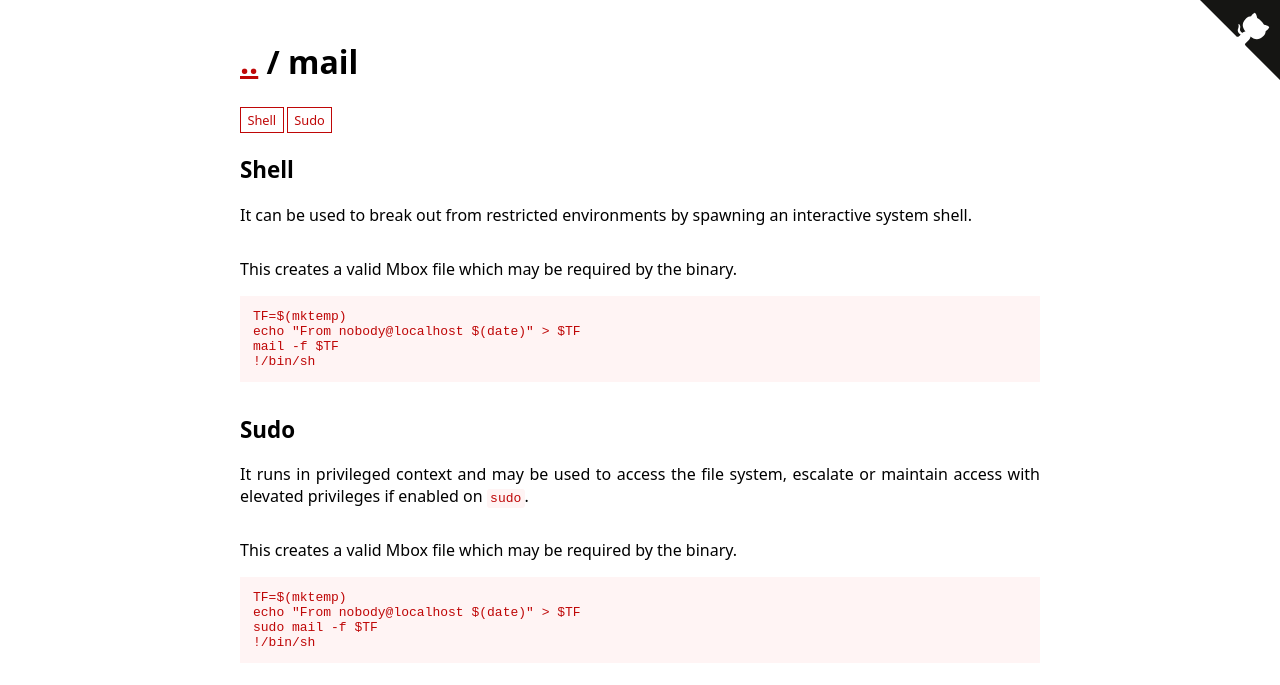
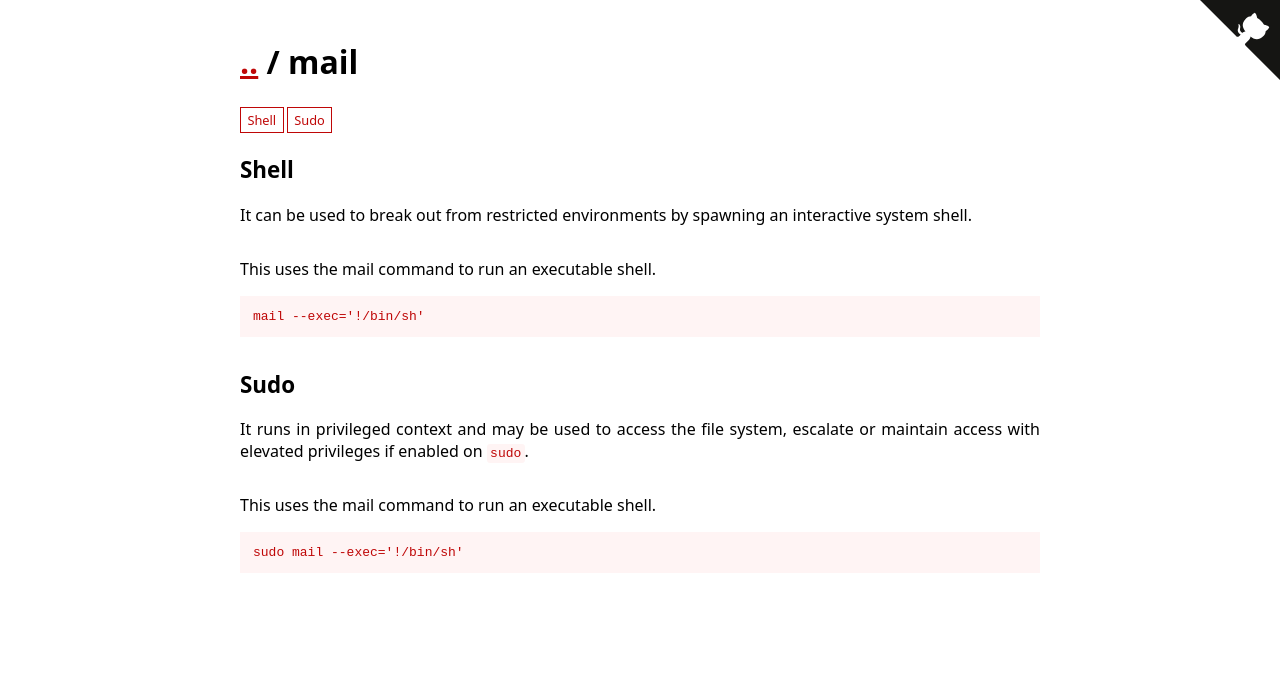
Before and after one commit to GTFOBins/GTFOBins.github.io, a Jekyll site: the page built from _gtfobins/mail.md, in a window 1280 px wide. Shown: the top 685 px of the page. Built offline with Jekyll 4.4.1, drawn with Linux system fonts in a browser that asks for light colours.

Commit message:
The existing suggestion didn't work, but this direct call to exec does.

```diff
--- a/_gtfobins/mail.md
+++ b/_gtfobins/mail.md
@@ -1,17 +1,11 @@
 ---
 functions:
   shell:
-    - description: This creates a valid Mbox file which may be required by the binary.
+    - description: This uses the mail command to run an executable shell.
       code: |
-        TF=$(mktemp)
-        echo "From nobody@localhost $(date)" > $TF
-        mail -f $TF
-        !/bin/sh
+        mail --exec='!/bin/sh'
   sudo:
-    - description: This creates a valid Mbox file which may be required by the binary.
+    - description: This uses the mail command to run an executable shell.
       code: |
-        TF=$(mktemp)
-        echo "From nobody@localhost $(date)" > $TF
-        sudo mail -f $TF
-        !/bin/sh
+        sudo mail --exec='!/bin/sh'
 ---
```
